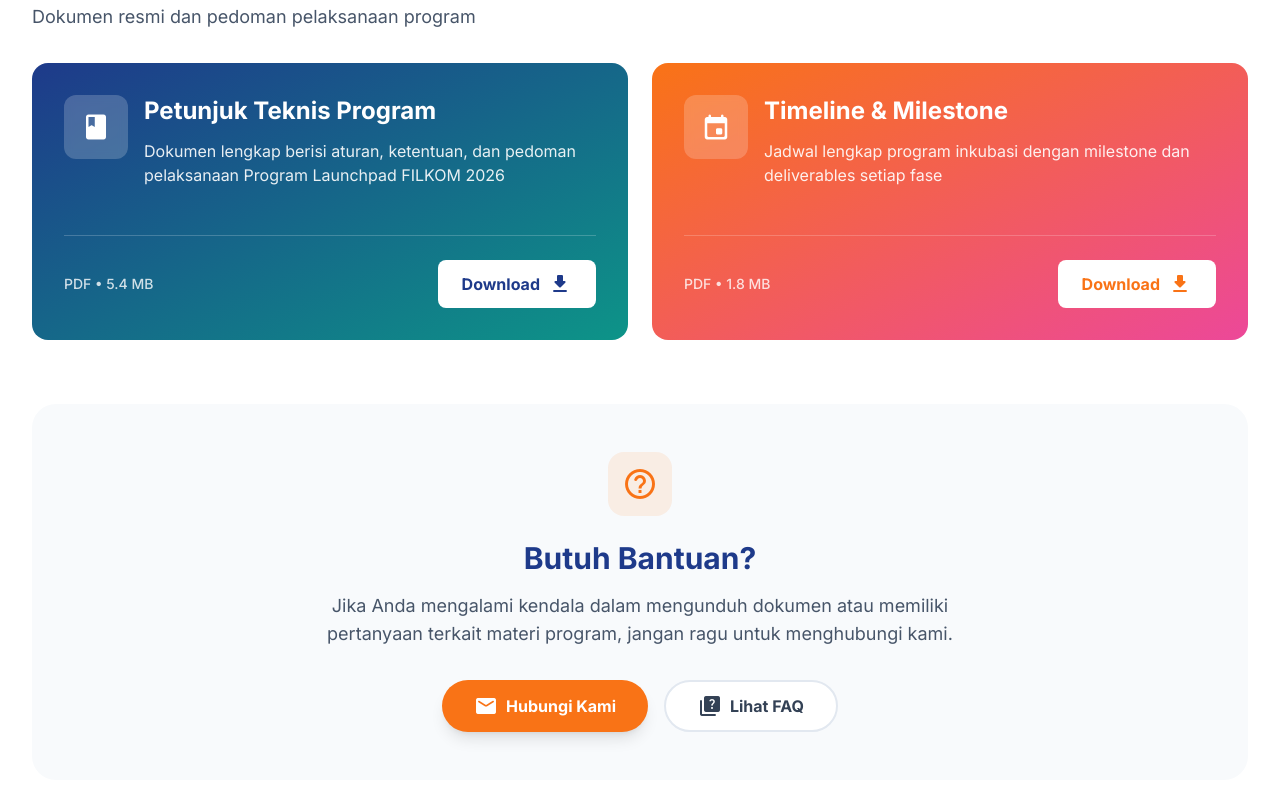
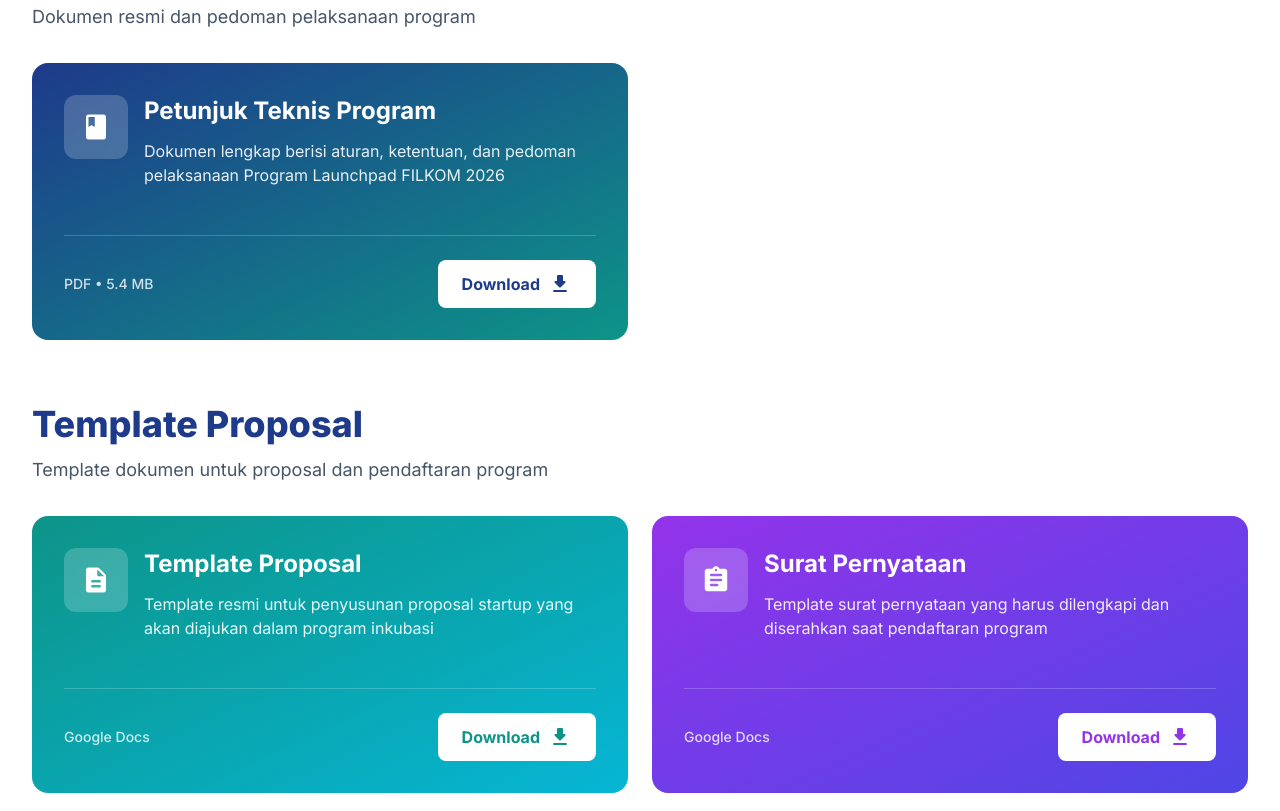
Before and after one commit to launchpad-filkom/webpage, a plain HTML site: page download.html in a window 1280 px wide. Shown: the part 429-1240 px from the top of the page. Drawn offline with nearby package versions, Linux system fonts and the light colour scheme.

Commit message:
update link

```diff
--- a/download.html
+++ b/download.html
@@ -141,27 +141,57 @@
                     </div>
                     <div class="flex items-center justify-between pt-6 border-t border-white/20">
                         <span class="text-sm text-white/80 font-medium">PDF • 5.4 MB</span>
-                        <a href="#" class="inline-flex items-center gap-2 bg-white text-navy px-6 py-3 rounded-lg font-bold hover:bg-white/90 transition-colors">
+                        <a href="https://s.ub.ac.id/launchpaddokteknis" class="inline-flex items-center gap-2 bg-white text-navy px-6 py-3 rounded-lg font-bold hover:bg-white/90 transition-colors">
+                            Download
+                            <span class="material-icons-round">download</span>
+                        </a>
+                    </div>
+                </div>
+            </div>
+        </section>
+
+        <!-- Template Section -->
+        <section class="mb-16">
+            <div class="mb-8">
+                <h2 class="text-3xl lg:text-4xl font-extrabold text-navy mb-3">Template Proposal</h2>
+                <p class="text-lg text-slate-600">Template dokumen untuk proposal dan pendaftaran program</p>
+            </div>
+
+            <div class="grid md:grid-cols-2 gap-6">
+                <!-- Template Proposal -->
+                <div class="bg-gradient-to-br from-teal to-cyan-500 text-white rounded-2xl p-8 hover:shadow-2xl transition-shadow">
+                    <div class="flex items-start gap-4 mb-6">
+                        <div class="flex-shrink-0 w-16 h-16 bg-white/20 rounded-xl flex items-center justify-center backdrop-blur-sm">
+                            <span class="material-icons-round text-white text-3xl">description</span>
+                        </div>
+                        <div class="flex-1">
+                            <h3 class="text-2xl font-bold mb-3">Template Proposal</h3>
+                            <p class="text-white/90 mb-6">Template resmi untuk penyusunan proposal startup yang akan diajukan dalam program inkubasi</p>
+                        </div>
+                    </div>
+                    <div class="flex items-center justify-between pt-6 border-t border-white/20">
+                        <span class="text-sm text-white/80 font-medium">Google Docs</span>
+                        <a href="https://docs.google.com/document/d/1ShIudVhw55FjqtoQXoRZz6Cc8-3OoCUz/edit?usp=drive_link&ouid=111350909158807240240&rtpof=true&sd=true" target="_blank" class="inline-flex items-center gap-2 bg-white text-teal px-6 py-3 rounded-lg font-bold hover:bg-white/90 transition-colors">
                             Download
                             <span class="material-icons-round">download</span>
                         </a>
                     </div>
                 </div>
 
-                <!-- Timeline & Milestone -->
-                <div class="bg-gradient-to-br from-orange to-pink-500 text-white rounded-2xl p-8 hover:shadow-2xl transition-shadow">
+                <!-- Surat Pernyataan -->
+                <div class="bg-gradient-to-br from-purple-600 to-indigo-600 text-white rounded-2xl p-8 hover:shadow-2xl transition-shadow">
                     <div class="flex items-start gap-4 mb-6">
                         <div class="flex-shrink-0 w-16 h-16 bg-white/20 rounded-xl flex items-center justify-center backdrop-blur-sm">
-                            <span class="material-icons-round text-white text-3xl">event</span>
+                            <span class="material-icons-round text-white text-3xl">assignment</span>
                         </div>
                         <div class="flex-1">
-                            <h3 class="text-2xl font-bold mb-3">Timeline & Milestone</h3>
-                            <p class="text-white/90 mb-6">Jadwal lengkap program inkubasi dengan milestone dan deliverables setiap fase</p>
+                            <h3 class="text-2xl font-bold mb-3">Surat Pernyataan</h3>
+                            <p class="text-white/90 mb-6">Template surat pernyataan yang harus dilengkapi dan diserahkan saat pendaftaran program</p>
                         </div>
                     </div>
                     <div class="flex items-center justify-between pt-6 border-t border-white/20">
-                        <span class="text-sm text-white/80 font-medium">PDF • 1.8 MB</span>
-                        <a href="#" class="inline-flex items-center gap-2 bg-white text-orange px-6 py-3 rounded-lg font-bold hover:bg-white/90 transition-colors">
+                        <span class="text-sm text-white/80 font-medium">Google Docs</span>
+                        <a href="https://docs.google.com/document/d/1MVGoDyDMuer-joEkk1gg5Pm-CTTCTB2l/edit?usp=sharing&ouid=111350909158807240240&rtpof=true&sd=true" target="_blank" class="inline-flex items-center gap-2 bg-white text-purple-600 px-6 py-3 rounded-lg font-bold hover:bg-white/90 transition-colors">
                             Download
                             <span class="material-icons-round">download</span>
                         </a>
```
Also changed, not shown: tentang.html (+0 -12 lines).
